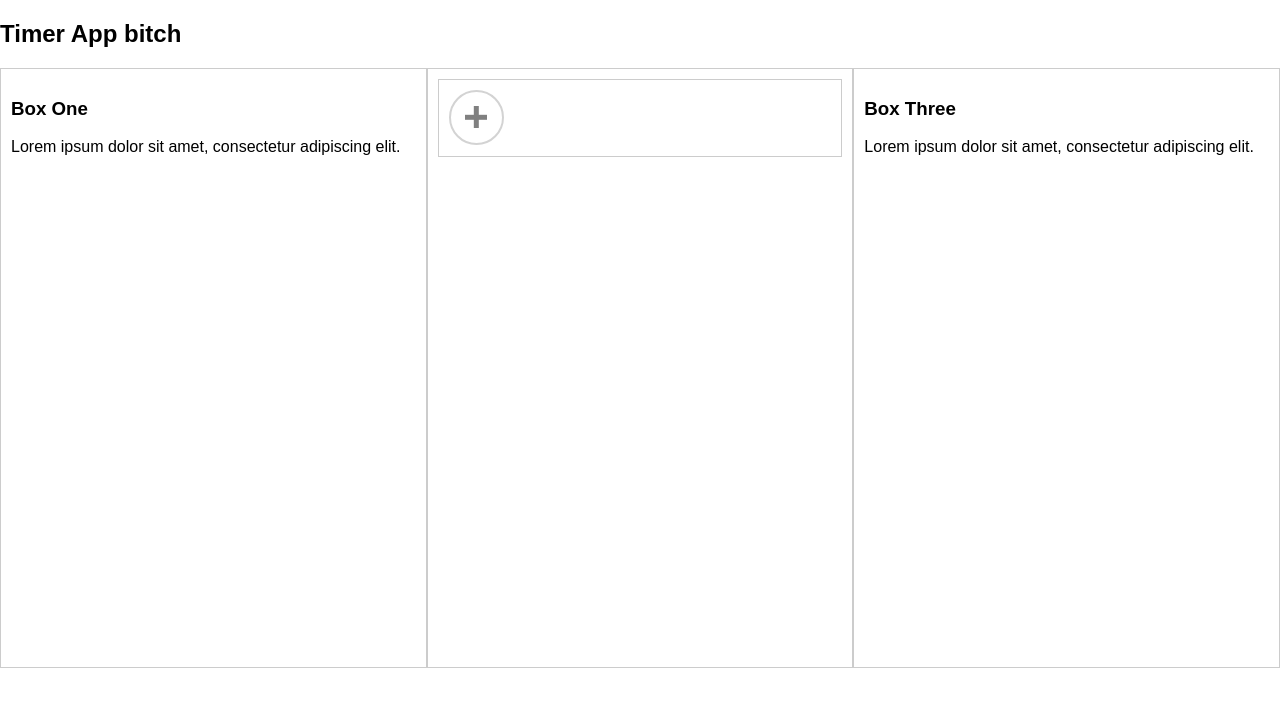
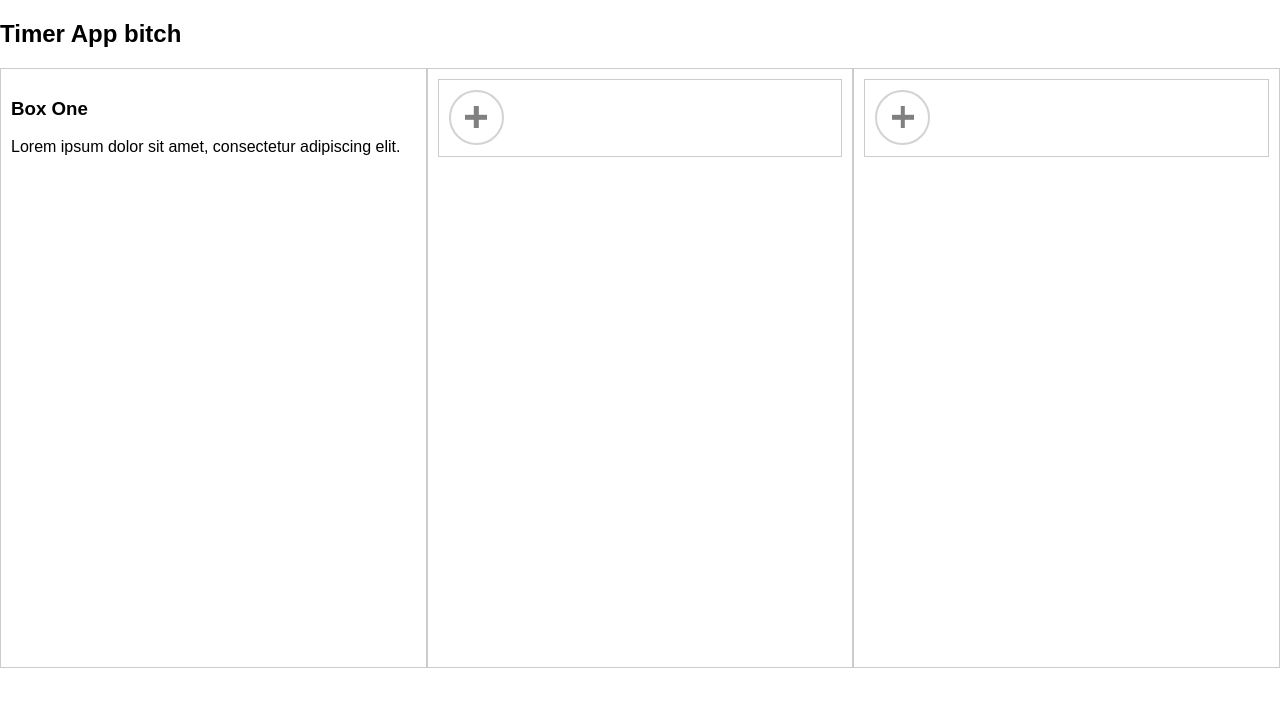
Before and after one commit to jreboqui/TimerApp, a React (Create React App) app: page / in a window 1280 px wide. Shown: the top 706 px of the page. Built offline with nearby package versions, Linux system fonts and the light colour scheme.

Commit message:
I lied. This one has Task_1b with the third box rendering

```diff
--- a/src/components/Timer.js
+++ b/src/components/Timer.js
@@ -9,6 +9,7 @@ class Timer extends React.Component
 
         this.state = {
             secondBox: false,
+            thirdBox: false,
             // currentTime: moment.duration(25, 'minutes'),
             // baseTime: moment.duration(25, 'minutes'),
             // timerState: timerStates.NOT_SET,
@@ -27,7 +28,7 @@ class Timer extends React.Component
         return(
             <div>
                 <TimerHeader />
-                <TimerDisplay secondDisplay={this.state.secondBox}/>
+                <TimerDisplay secondDisplay={this.state.secondBox} thirdDisplay={this.state.thirdBox}/>
             </div>
         )
     }
--- a/src/components/TimerDisplay.js
+++ b/src/components/TimerDisplay.js
@@ -18,8 +18,7 @@ class TimerDisplay extends React.Component {
                     <BoxTemplate display={this.props.secondDisplay} />
                 </div>
                 <div className="box-3">
-                    <h3>Box Three</h3>
-                    <p>Lorem ipsum dolor sit amet, consectetur adipiscing elit.</p>
+                   <BoxTemplate display={this.props.thirdDisplay} />
                 </div>
             </div>
         )
```
